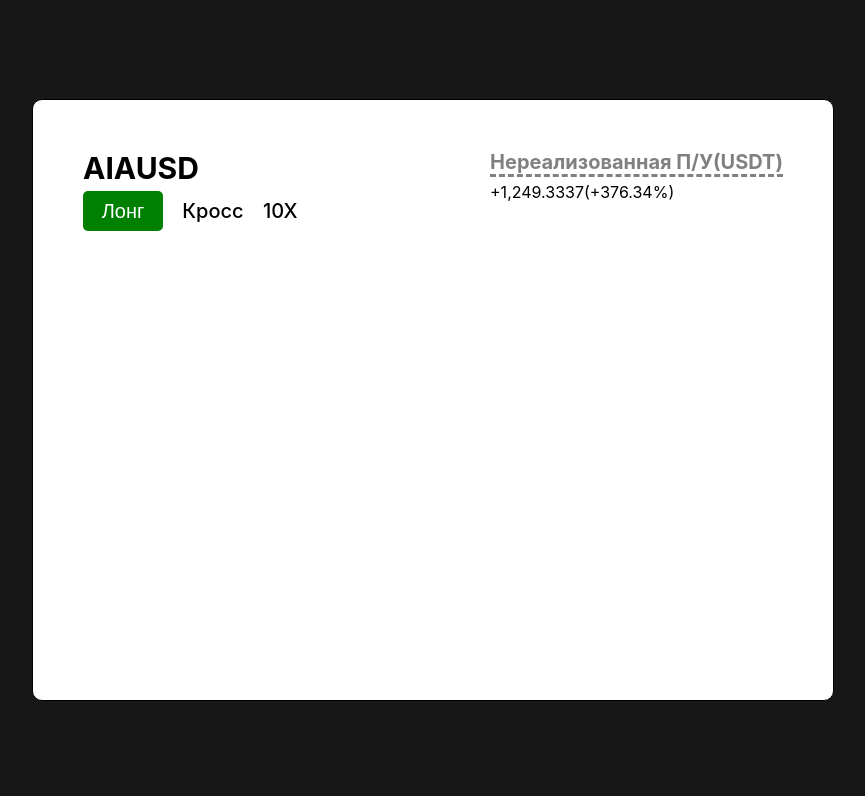
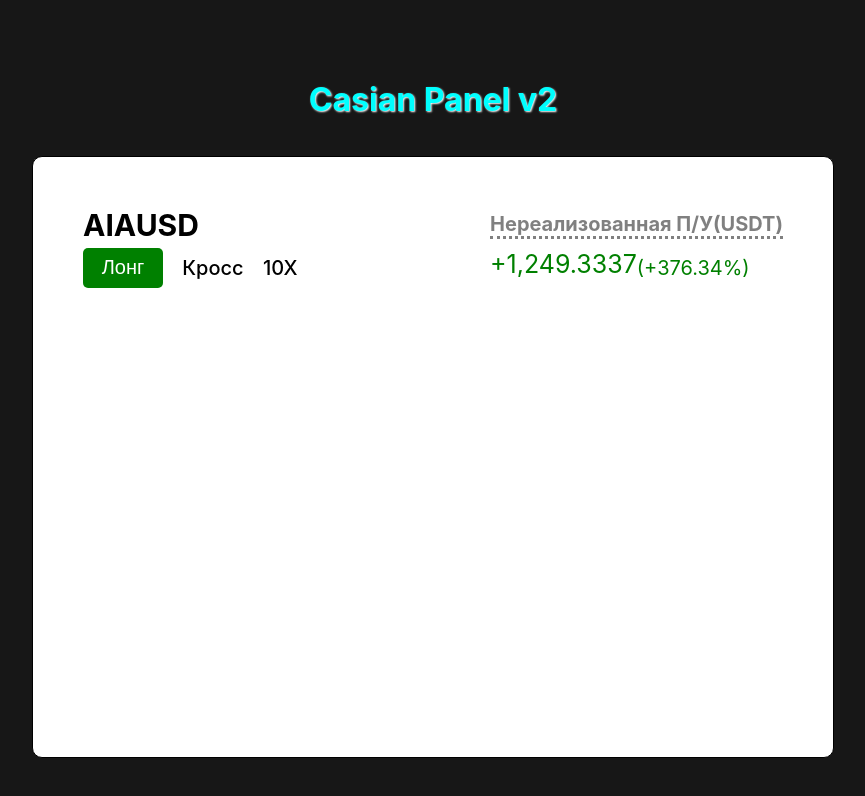
Before and after one commit to Cailycade15/kasian_panel_2, a React (Create React App) app: page / in a window 1280 px wide. Shown: the top 796 px of the page, without its empty margins (207-1072 px from the left). Built offline with nearby package versions, Linux system fonts and the light colour scheme; the HTML template or start-up script is replaced by a standard one.

Commit message:
Finished code First_Line component

```diff
--- a/src/App.css
+++ b/src/App.css
@@ -6,3 +6,12 @@
   justify-content: center;
   align-items: center;
 }
+
+header {
+  padding: 2vh 2%;
+}
+
+h1 {
+  color: aqua;
+  text-shadow: 1px 1px 2px rgb(255, 255, 255);
+}
--- a/src/App.tsx
+++ b/src/App.tsx
@@ -5,6 +5,9 @@ import PanelComponent from "./components/Panel/PanelComponent";
 function App() {
   return (
     <div className="App">
+      <header>
+          <h1 style={{textAlign: "center"}}>Casian Panel v2</h1>
+      </header>
       <PanelComponent/>
     </div>
   );
--- a/src/components/First_Line/First_Line.module.css
+++ b/src/components/First_Line/First_Line.module.css
@@ -11,7 +11,6 @@
 }
 
 .cur_name{
-
     font-size: 30px;
     font-weight: bold;
 }
@@ -65,10 +64,10 @@
 
 .right_part_up{
     color: gray;
-    border-bottom: dashed;
-
     font-size: 20px;
     font-weight: bold;
+
+    padding-top: 5px;
 }
 
 .text_red{
@@ -81,4 +80,15 @@ color: green !important;
 
 .right_part_down{
     display: flex;
+    color: green;
+
 }
+
+.coefficient_left{
+    font-size: 25px;
+}
+
+.coefficient_right{
+    margin-top: 7px;
+    font-size: 20px;
+}
--- a/src/components/First_Line/First_Line.tsx
+++ b/src/components/First_Line/First_Line.tsx
@@ -64,25 +64,36 @@ function First_Line() {
             >Лонг</button>
 
             <div className={cl.just_text}>Кросс</div>
-            <div className={cl.coefficient}>10X</div>
+            <div className={cl.coefficient}>
+                <Input_Text text="10X"/>
+            </div>
         </div>
       </div>
 
-      <div className={cl.first_line_flex}>
+      <div
+        className={cl.first_line_flex}
+        style={{gap: "10px"}}
+        >
         <div className={cl.right_part_up}>
-            <Input_Text text="Нереализованная П/У(USDT)"/>
+            <Input_Text text="Нереализованная П/У(USDT)" line={true}/>
         </div>
 
         <div
             className={`${cl.right_part_down}`}
-            onContextMenu={() => change_Color_Text()}
-            // style={{
-            //     color: !but.current?.classList.contains(cl.but_lng) ? "green" : "red"
-            // }}
+            onContextMenu={() => change_Color_Text()} //onContextMenu нажатии на правую кнопку
             ref = {coefficient}
             >
-            <div className=''> <Input_Text text="+1,249.3337"/> </div>
-            <div> <Input_Text text="(+376.34%)"/> </div>
+            <div className={cl.coefficient_left}>
+                <Input_Text text="+1,249.3337"/>
+            </div>
+
+            <div className={cl.coefficient_right}>
+                <Input_Text
+                    text="(+376.34%)"
+                    sign_start = "("
+                    sign_end = "%)"
+                />
+            </div>
         </div>
       </div>
     </div>
--- a/src/components/Input_Text/Input_Text.tsx
+++ b/src/components/Input_Text/Input_Text.tsx
@@ -1,6 +1,14 @@
-import React, {useRef, useState} from 'react';
+import React, {useEffect, useRef, useState} from 'react';
 
-const Input_Text = ({text}: {text: string}) => {
+type Props = {
+    text: string,
+    line?: boolean,
+    sign_start?: string,
+    sign_end?: string
+
+}
+
+const Input_Text = ({text, line, sign_start, sign_end}: Props) => {
     const [isEditing, setIsEditing] = useState<boolean>(false);     // режим редактирования
     const [name, setName] = useState<string>(text);                 // текст валюты
 
@@ -12,8 +20,26 @@ const Input_Text = ({text}: {text: string}) => {
     const handleBlur = (e: React.ChangeEvent<HTMLInputElement>) => {
         setIsEditing(false); // выходим из редактирования, когда теряем фокус
 
-        if(e.target.value == "")
-            setName("USD");
+        if(e.target.value == ""){
+            setName("Enter");
+            return;
+        }
+
+        setName(prevName => {
+            let newName = prevName;
+
+            // Проверка на стартовые символы
+            if (sign_start && !newName.startsWith(sign_start)) {
+                newName = sign_start + newName;
+            }
+
+            // Проверка на конечные символы
+            if (sign_end && !newName.endsWith(sign_end)) {
+                newName = newName + sign_end;
+            }
+
+            return newName;
+        });
     };
 
     const handleChange = (e: React.ChangeEvent<HTMLInputElement>) => {
@@ -22,6 +48,10 @@ const Input_Text = ({text}: {text: string}) => {
 
     return (
         <div
+            style={{
+                borderBottom: line == true ? "dotted" : "",
+
+            }}
             onDoubleClick={Change_Text_on_DBL_Click}>
 
             {isEditing ? (
@@ -31,6 +61,10 @@ const Input_Text = ({text}: {text: string}) => {
                 onChange={handleChange}
                 onBlur={handleBlur}
                 autoFocus
+                style={{
+                    width: `${name.length + 1}ch`,
+                    fontSize: "18px"
+                }}
                 />
             ) : (
                 name
```
